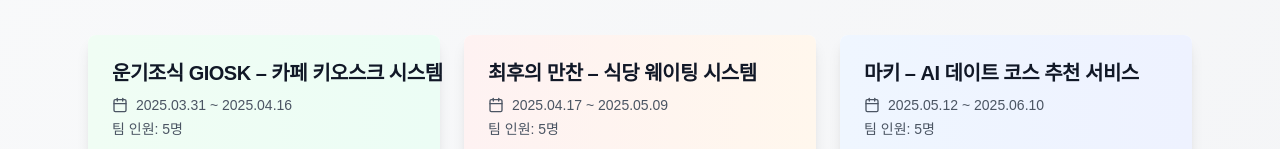
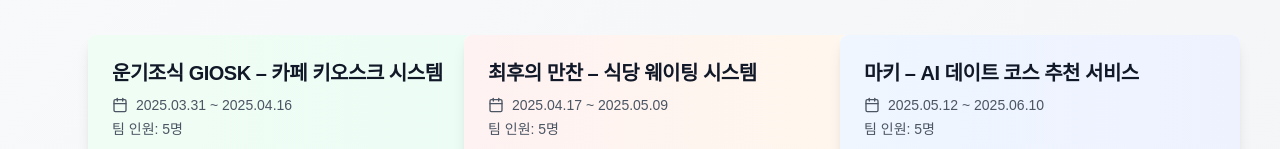
Before and after one commit to ebzm00/portfolio_card, a Next.js app: page / in a window 1280 px wide. Shown: the part 614-763 px from the top of the page. Built offline with nearby package versions, Linux system fonts and the light colour scheme.

Commit message:
프로젝트 카드 크기 변경

```diff
--- a/app/page.tsx
+++ b/app/page.tsx
@@ -64,11 +64,11 @@ export default function Portfolio() {
           <h2 className="text-3xl font-bold text-gray-900 mb-8 text-center">프로젝트</h2>
           <div className="grid grid-cols-1 md:grid-cols-2 lg:grid-cols-3 gap-6">
             {/* 운기조식 GIOSK 프로젝트 */}
-            <Card className="shadow-lg hover:shadow-xl transition-all duration-300 border-0 h-full flex flex-col">
+            <Card className="w-[400px] h-[500px] flex flex-col shadow-lg hover:shadow-xl transition-all duration-300 border-0">
               <CardHeader className="bg-gradient-to-r from-green-50 to-emerald-50 rounded-t-lg">
                 <div className="flex flex-col gap-4">
                   <div>
-                    <CardTitle className="text-xl font-bold text-gray-900 mb-2 whitespace-nowrap">
+                    <CardTitle className="text-xl font-bold text-gray-900 mb-2 break-keep">
                       운기조식 GIOSK – 카페 키오스크 시스템
                     </CardTitle>
                     <div className="flex items-center text-sm text-gray-600">
@@ -140,11 +140,11 @@ export default function Portfolio() {
             </Card>
 
             {/* 최후의 만찬 프로젝트 */}
-            <Card className="shadow-lg hover:shadow-xl transition-all duration-300 border-0 h-full flex flex-col">
+            <Card className="w-[400px] h-[500px] flex flex-col shadow-lg hover:shadow-xl transition-all duration-300 border-0">
               <CardHeader className="bg-gradient-to-r from-red-50 to-orange-50 rounded-t-lg">
                 <div className="flex flex-col gap-4">
                   <div>
-                    <CardTitle className="text-xl font-bold text-gray-900 mb-2">
+                    <CardTitle className="text-xl font-bold text-gray-900 mb-2 break-keep">
                       최후의 만찬 – 식당 웨이팅 시스템
                     </CardTitle>
                     <div className="flex items-center text-sm text-gray-600">
@@ -214,11 +214,11 @@ export default function Portfolio() {
             </Card>
 
             {/* 마키 프로젝트 */}
-            <Card className="shadow-lg hover:shadow-xl transition-all duration-300 border-0 h-full flex flex-col">
+            <Card className="w-[400px] h-[500px] flex flex-col shadow-lg hover:shadow-xl transition-all duration-300 border-0">
               <CardHeader className="bg-gradient-to-r from-blue-50 to-indigo-50 rounded-t-lg">
                 <div className="flex flex-col gap-4">
                   <div>
-                    <CardTitle className="text-xl font-bold text-gray-900 mb-2">
+                    <CardTitle className="text-xl font-bold text-gray-900 mb-2 break-keep">
                       마키 – AI 데이트 코스 추천 서비스
                     </CardTitle>
                     <div className="flex items-center text-sm text-gray-600">
```
